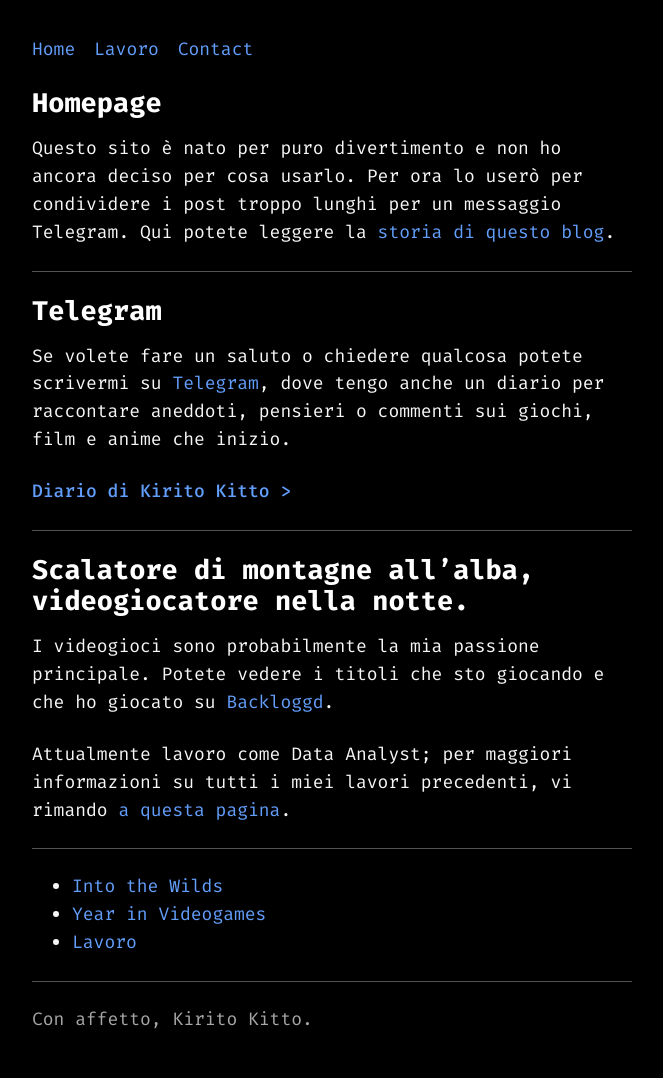
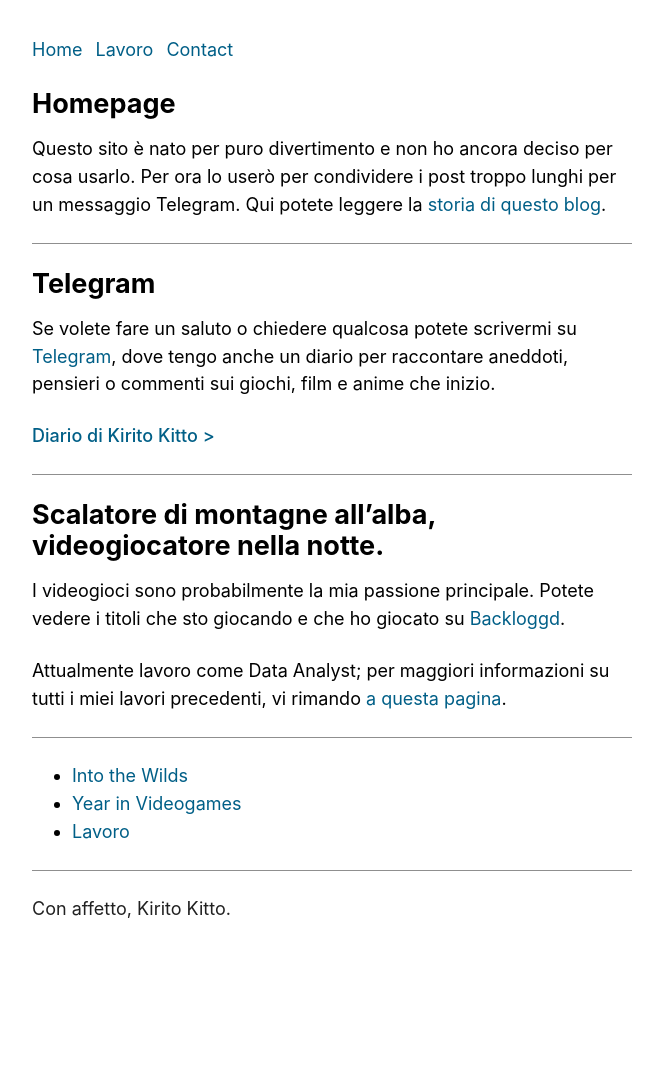
Before and after one commit to KiritoKitto/kiritokitto.github.io, a Jekyll site: the page built from index.md, in a window 1280 px wide. Shown: the whole page, without its empty margins (308-971 px from the left). Built offline with Jekyll 4.4.1, drawn with Linux system fonts in a browser that asks for light colours; some web fonts are replaced; our own code applies the rules of GitHub Pages for plain Markdown files; after the commit the page ends 966 px from its top, so only the background shows below that.

Commit message:
light mode

```diff
--- a/css/light.css
+++ b/css/light.css
@@ -9,6 +9,6 @@
     --color-secondary: rgb(0, 0, 0);
     --color-tertiary: rgb(33, 33, 33);
 
-    --color-link-primary: rgb(98,158,251);
-    --color-link-secondary: rgb(255, 214, 10);
+    --color-link-primary: rgb(0, 95, 135);
+    --color-link-secondary: rgb(200, 150, 10);
 }
--- a/css/style.css
+++ b/css/style.css
@@ -1,5 +1,5 @@
 @import url('instagram.css');
-@import url('black.css');
+@import url('light.css');
 
 :root {
   --width: 600px;
```
